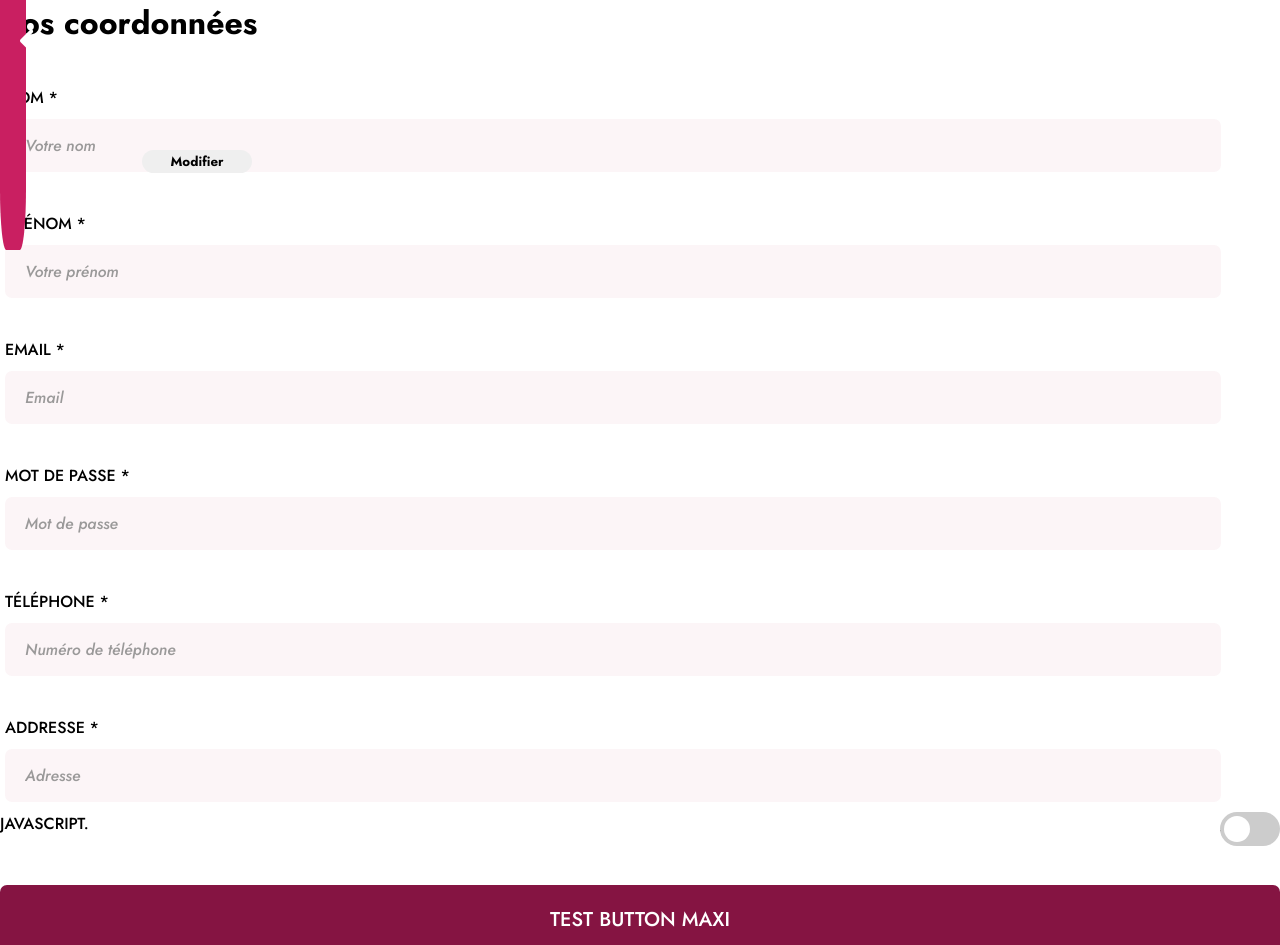
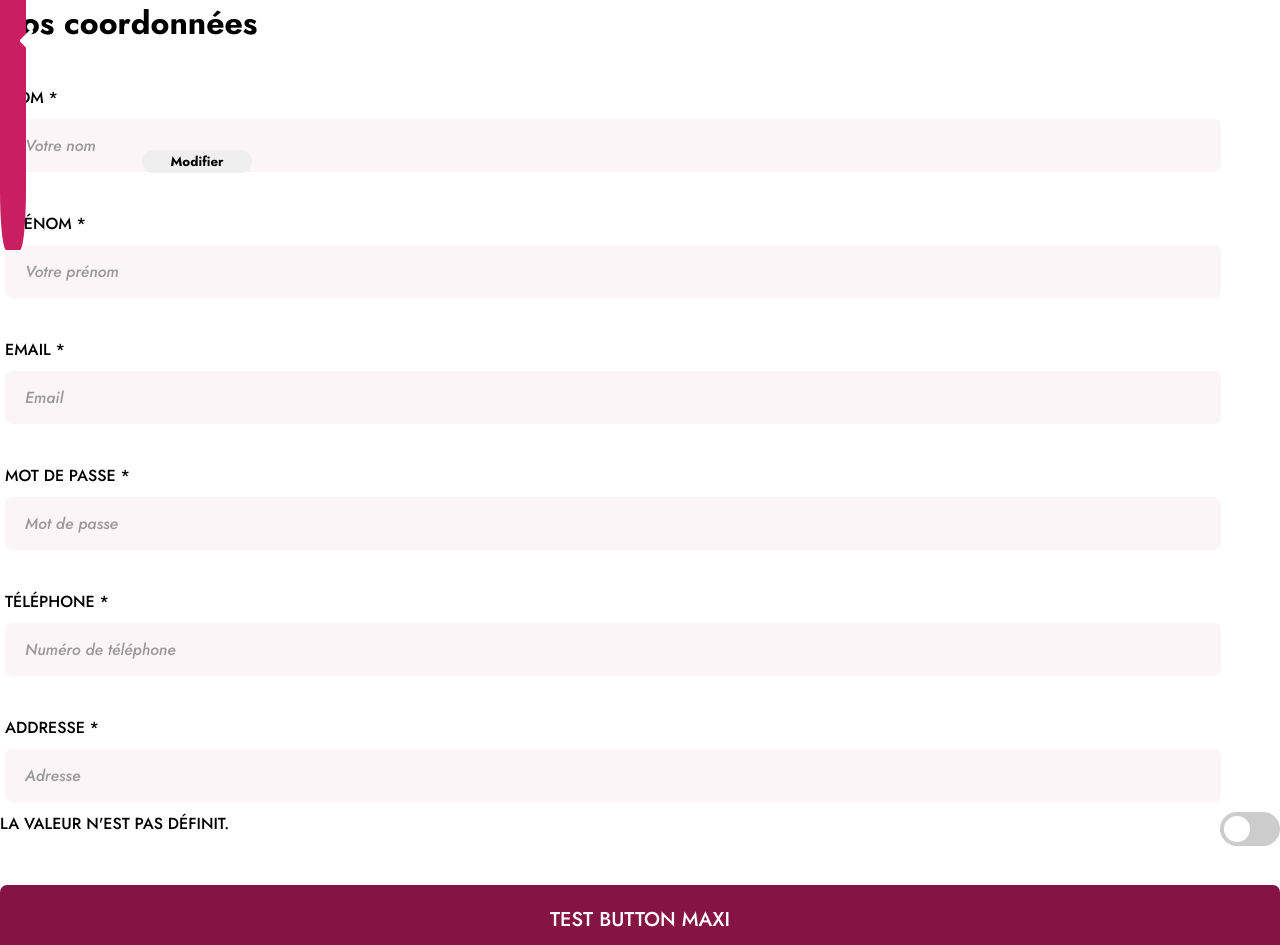
Before and after one commit to WildCodeSchool/2023-09-JS-BDX-P3-la-rive-droite, a React (Vite) app in the folder frontend/: page /edit-profil in a window 1280 px wide. Shown: the top 945 px of the page. Built offline with nearby package versions, Linux system fonts and the light colour scheme.

Commit message:
add props for 'CompetenceSwitch' component

```diff
--- a/frontend/src/components/Competence Switch/CompetenceSwitch.jsx
+++ b/frontend/src/components/Competence Switch/CompetenceSwitch.jsx
@@ -1,11 +1,14 @@
 import React from "react";
+import PropTypes from "prop-types";
 import "./competence-switch.css";
 import "../../default-settings.css";
 
-function CompetenceSwitch() {
+function CompetenceSwitch({ textCompetence }) {
   return (
     <div className="competence-line">
-      <p className="label-champs">JavaScript.</p>
+      <p className="label-champs">
+        {textCompetence ?? "La valeur n'est pas définit."}
+      </p>
       <label className="switch">
         _
         <input type="checkbox" />
@@ -15,4 +18,8 @@ function CompetenceSwitch() {
   );
 }
 
+CompetenceSwitch.propTypes = {
+  textCompetence: PropTypes.string.isRequired,
+};
+
 export default CompetenceSwitch;
```
